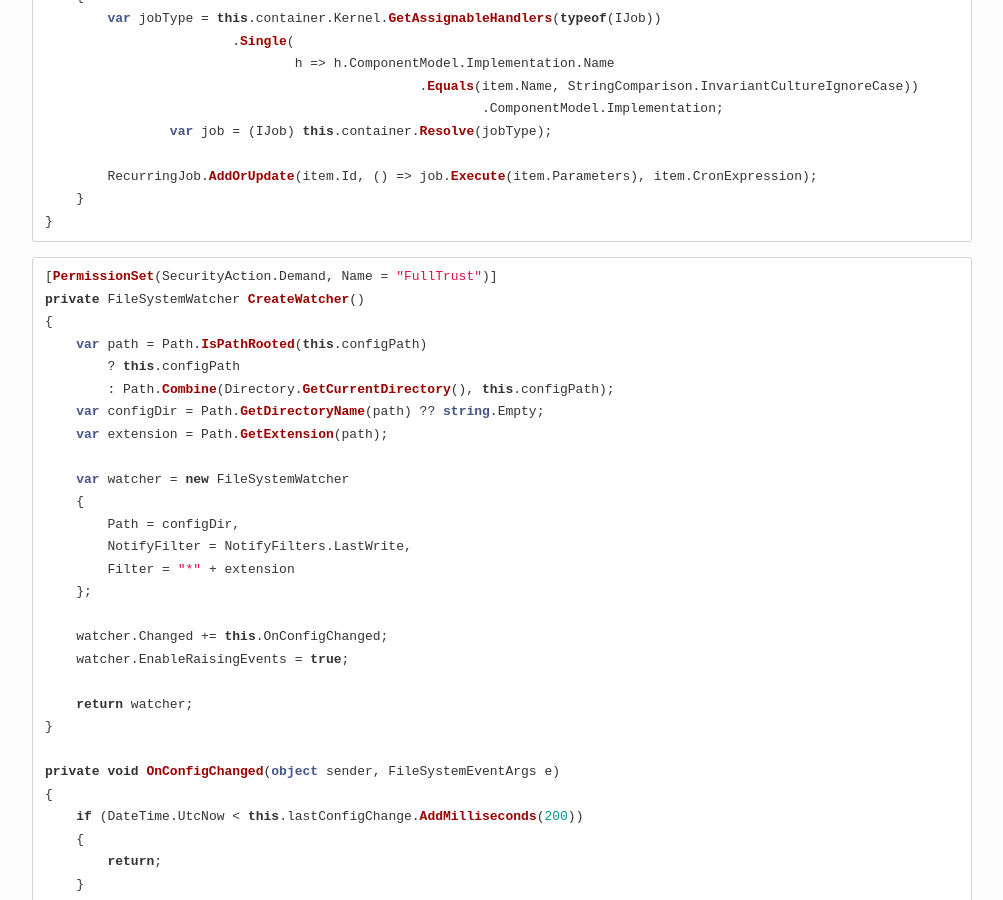
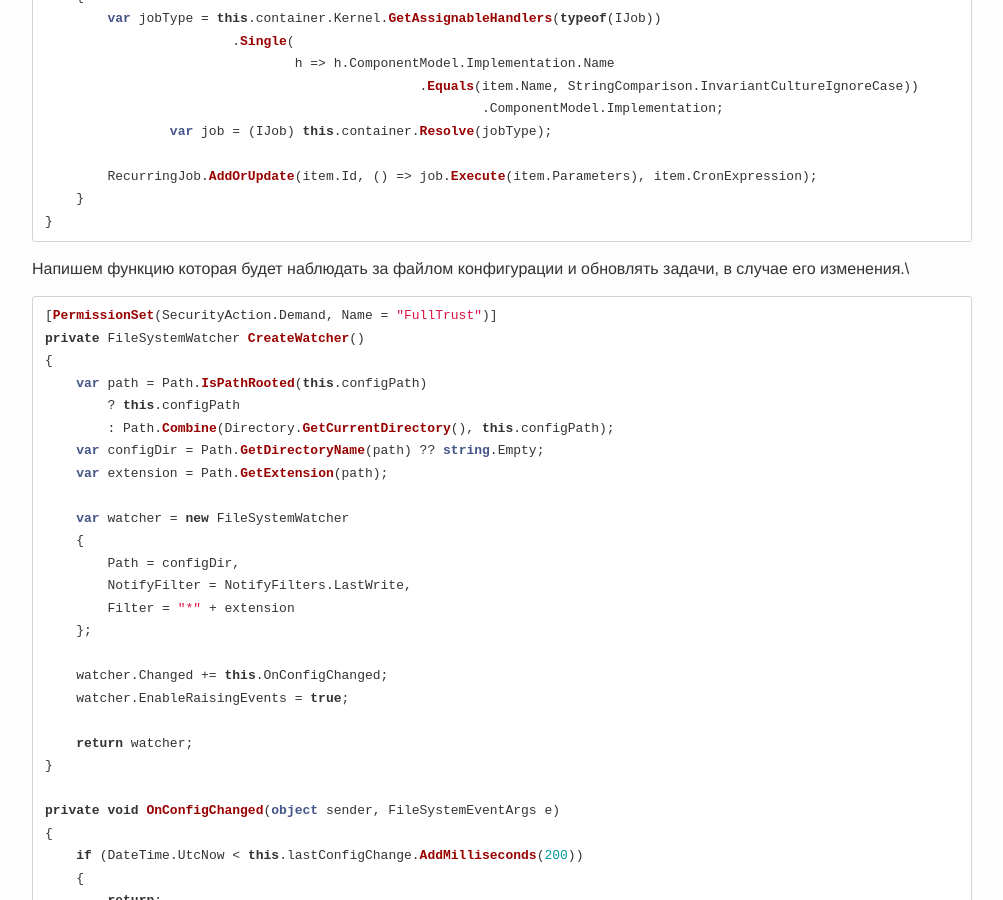
Before and after one commit to martamoshkin/blog.zverit.com, a Jekyll site: the page built from _posts/2016-6-17-hangfire-config-joblist.md, in a window 1280 px wide and 900 px high, scrolled down 1699 px. Shown: the whole window, without its empty margins (138-1141 px from the left). Built offline with Jekyll 4.4.1, drawn with Linux system fonts in a browser that asks for light colours; nearby versions of some CDN libraries; comment, search, counter and statistics services are not loaded.

Commit message:
Update 2016-6-17-hangfire-config-joblist.md

````diff
--- a/_posts/2016-6-17-hangfire-config-joblist.md
+++ b/_posts/2016-6-17-hangfire-config-joblist.md
@@ -98,6 +98,8 @@ private void UpdateConfiguration()
 }
 ```
 
+Напишем функцию которая будет наблюдать за файлом конфигурации и обновлять задачи, в случае его изменения.\
+
 ```cs
 [PermissionSet(SecurityAction.Demand, Name = "FullTrust")]
 private FileSystemWatcher CreateWatcher()
````
